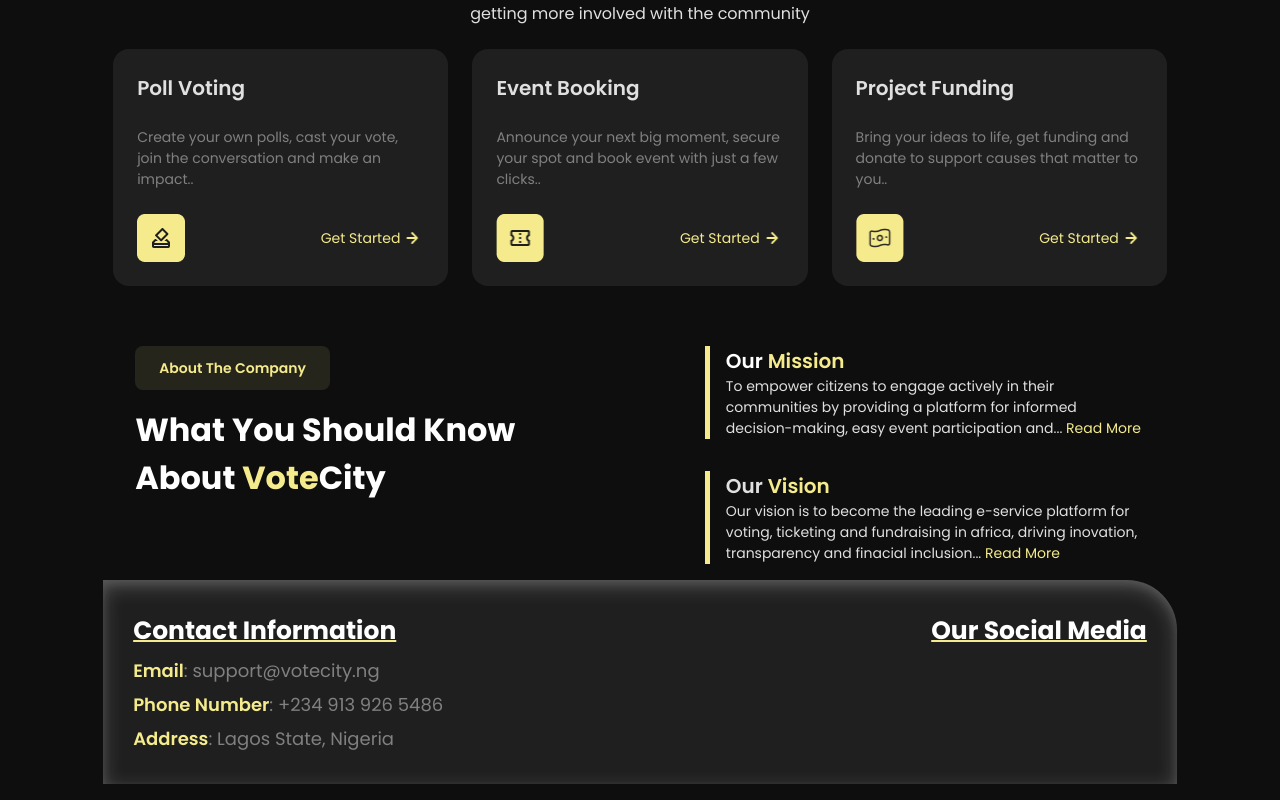
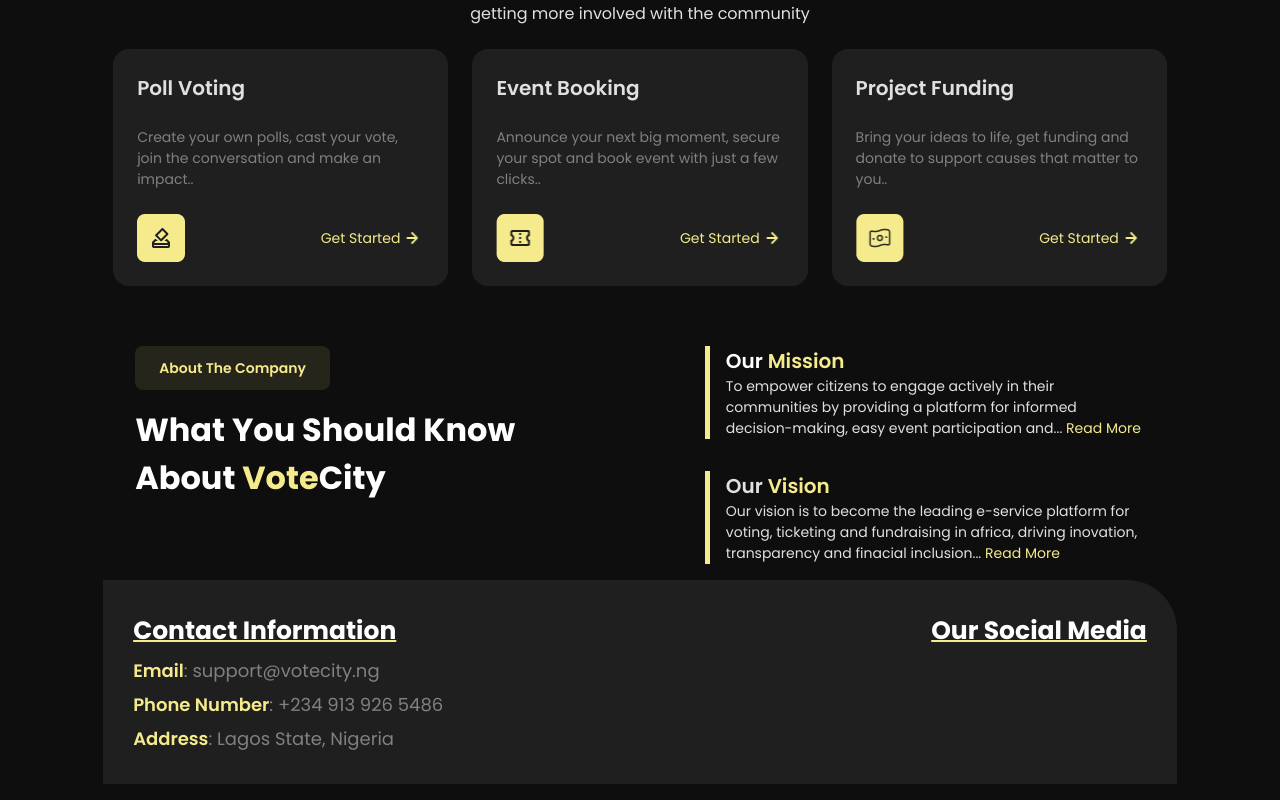
Before and after one commit to TajjDev/votecity, a React (Vite) app: page / in a window 1280 px wide. Shown: the part 548-1348 px from the top of the page. Built offline with nearby package versions, Linux system fonts and the light colour scheme; a web font is replaced by a local one.

Commit message:
Update about.css

```diff
--- a/src/assets/component/about/about.css
+++ b/src/assets/component/about/about.css
@@ -13,7 +13,7 @@
     align-items: center;
 }
 #con{
-    box-shadow:inset 0 4px 8px 0 rgba(138, 136, 136, 0.23),inset 0 6px 20px 0 rgba(255, 255, 255, 0.23);
+/*     box-shadow:inset 0 4px 8px 0 rgba(138, 136, 136, 0.23),inset 0 6px 20px 0 rgba(255, 255, 255, 0.23); */
     display: flex;
     justify-content: space-between;
     width: 88.3%;
```
